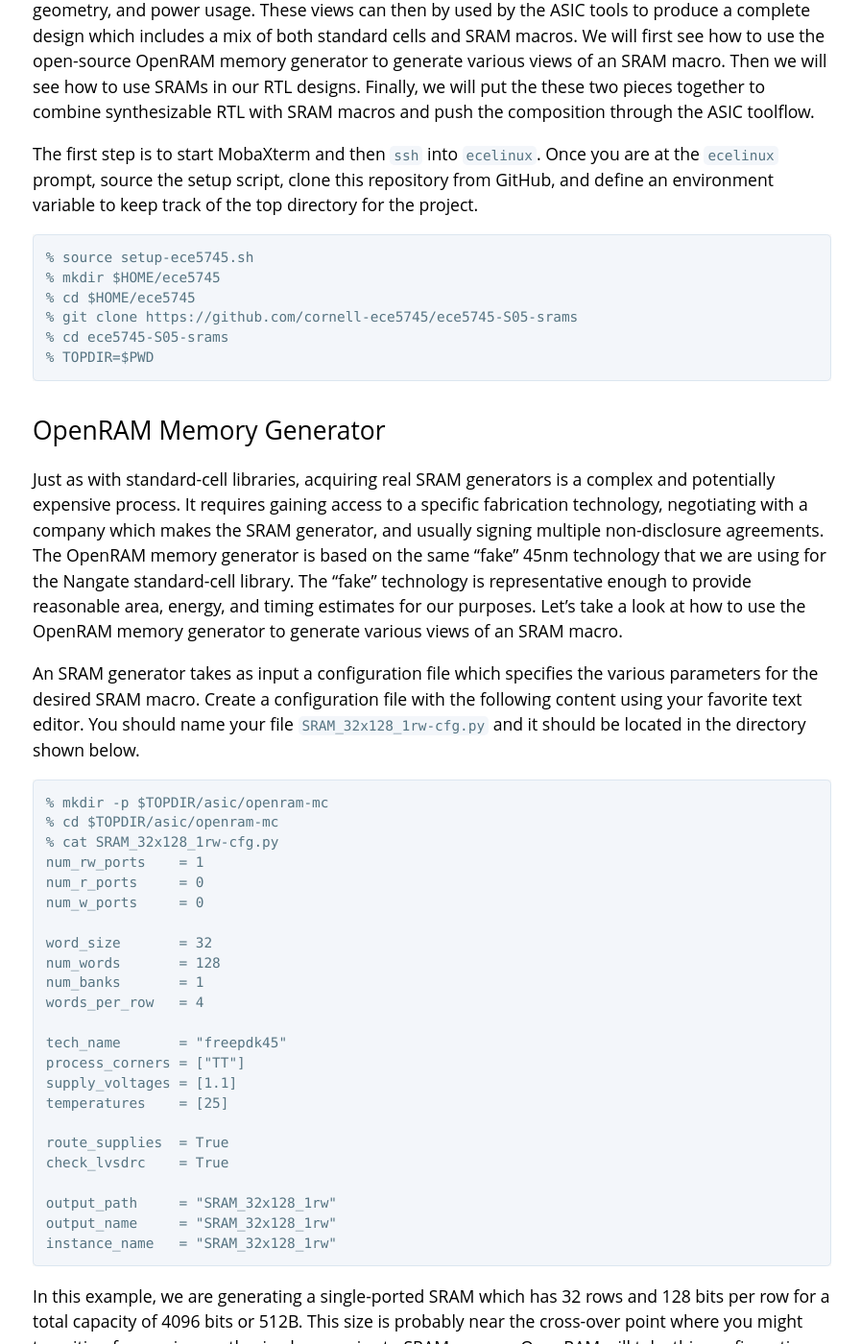
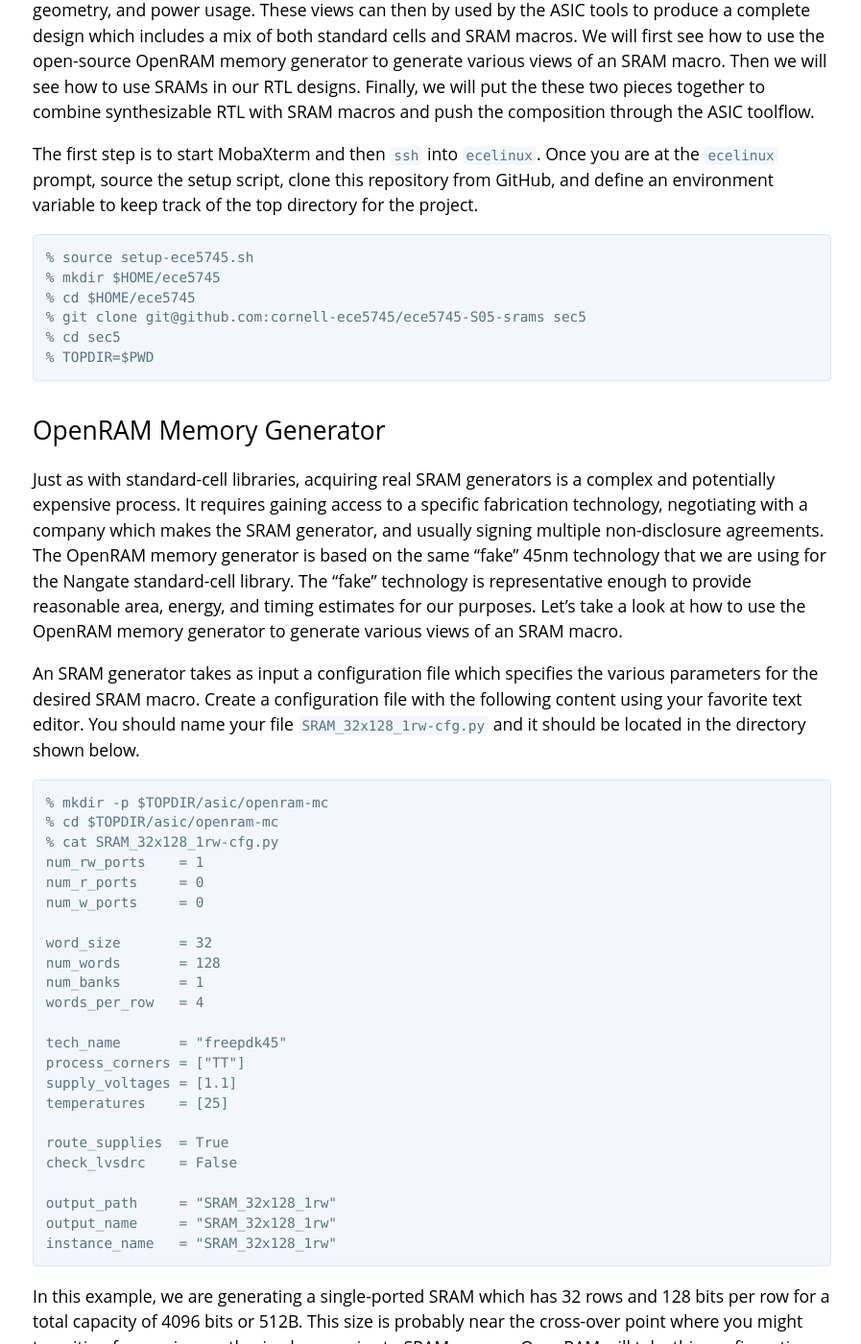
Before and after one commit to cornell-ece5745/ece5745-S05-srams, a Jekyll site: the page built from docs/index.md, in a window 1280 px wide and 1400 px high, scrolled down 650 px. Shown: the whole window at 96% size, without its empty margins (190-1087 px from the left). Built offline with Jekyll 4.4.1, drawn with Linux system fonts in a browser that asks for light colours; our own code applies the rules of GitHub Pages for plain Markdown files.

Commit message:
Update index.md

```diff
--- a/docs/index.md
+++ b/docs/index.md
@@ -44,8 +44,8 @@ of the top directory for the project.
     % source setup-ece5745.sh
     % mkdir $HOME/ece5745
     % cd $HOME/ece5745
-    % git clone https://github.com/cornell-ece5745/ece5745-S05-srams
-    % cd ece5745-S05-srams
+    % git clone git@github.com:cornell-ece5745/ece5745-S05-srams sec5
+    % cd sec5
     % TOPDIR=$PWD
 
 OpenRAM Memory Generator
@@ -86,7 +86,7 @@ the directory shown below.
     temperatures    = [25]
 
     route_supplies  = True
-    check_lvsdrc    = True
+    check_lvsdrc    = False
 
     output_path     = "SRAM_32x128_1rw"
     output_name     = "SRAM_32x128_1rw"
```
